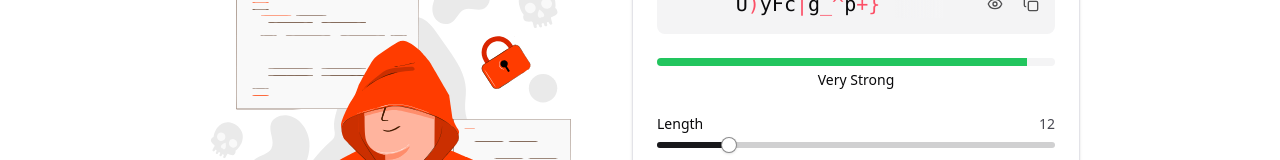
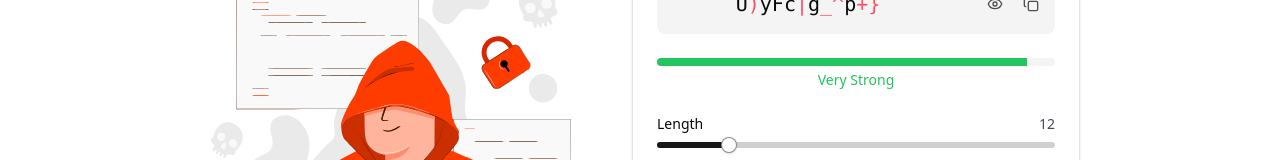
Before and after one commit to devchristian1337/password-generator, a React (Vite) app: page / in a window 1280 px wide. Shown: the part 261-421 px from the top of the page. Built offline with nearby package versions, Linux system fonts and the light colour scheme.

Commit message:
Color Strenght

```diff
--- a/src/App.tsx
+++ b/src/App.tsx
@@ -253,12 +253,12 @@ function calculatePasswordStrength(password: string): number {
   return Math.min(100, score)
 }
 
-function getStrengthColor(strength: number) {
-  if (strength < 20) return 'bg-red-500'
-  if (strength < 40) return 'bg-orange-500'
-  if (strength < 60) return 'bg-yellow-500'
-  if (strength < 80) return 'bg-lime-500'
-  return 'bg-green-500'
+function getStrengthColor(strength: number): { bg: string, text: string } {
+  if (strength < 20) return { bg: 'bg-red-500', text: 'text-red-500' }
+  if (strength < 40) return { bg: 'bg-orange-500', text: 'text-orange-500' }
+  if (strength < 60) return { bg: 'bg-yellow-500', text: 'text-yellow-500' }
+  if (strength < 80) return { bg: 'bg-lime-500', text: 'text-lime-500' }
+  return { bg: 'bg-green-500', text: 'text-green-500' }
 }
 
 // Aggiungi questa funzione all'inizio del file, fuori dal componente
@@ -1674,7 +1674,7 @@ function App() {
                   transition={{ delay: 0.8, duration: 0.3 }}
                 >
                   <motion.div
-                    className={`h-full ${getStrengthColor(calculatePasswordStrength(password))}`}
+                    className={`h-full ${getStrengthColor(calculatePasswordStrength(password)).bg}`}
                     initial={{ width: 0 }}
                     animate={{ width: `${calculatePasswordStrength(password)}%` }}
                   />
@@ -1690,7 +1690,7 @@ function App() {
                       animate="animate"
                       custom={isInitialLoad}
                       exit="exit"
-                      className={`text-center text-sm ${getStrengthColor(calculatePasswordStrength(password)).replace('bg-', 'text-')}`}
+                      className={`text-center text-sm ${getStrengthColor(calculatePasswordStrength(password)).text}`}
                     >
                       {getStrengthText(calculatePasswordStrength(password), t as typeof translations['en'])}
                     </motion.p>
```
